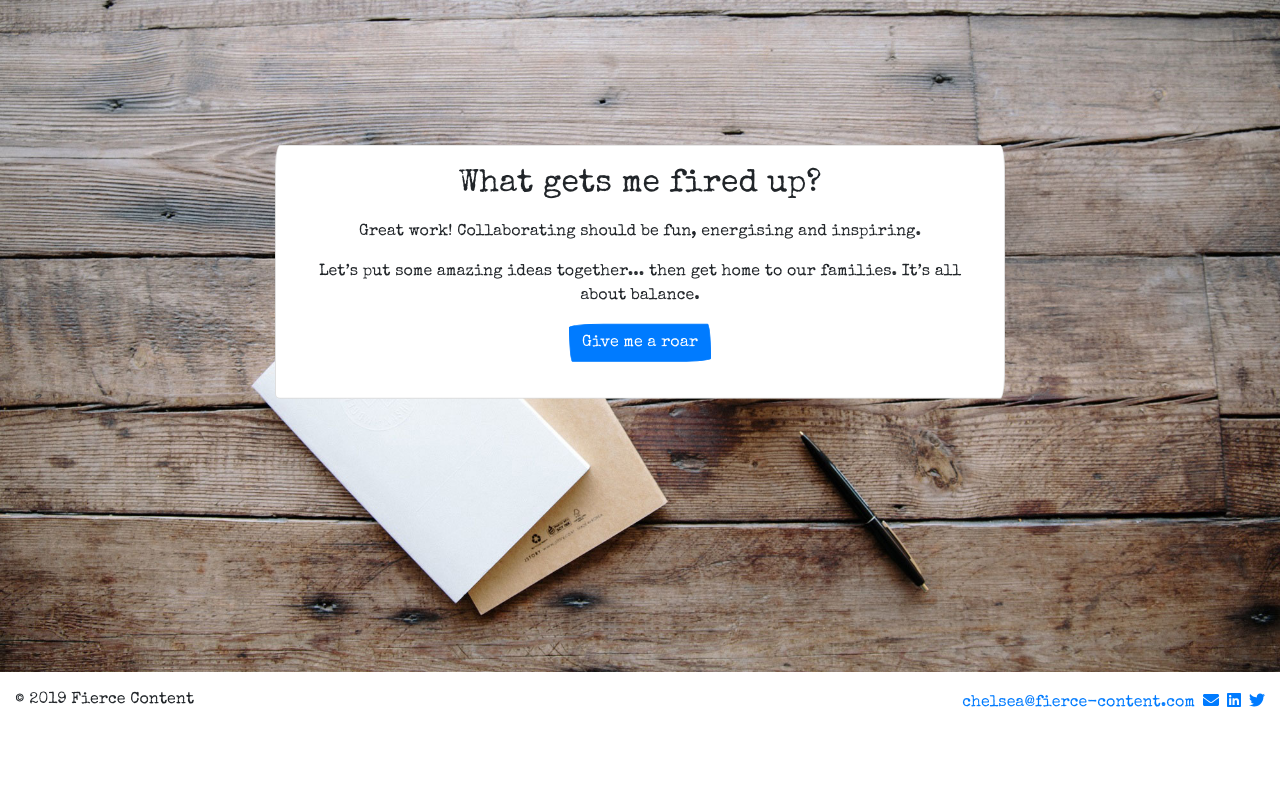
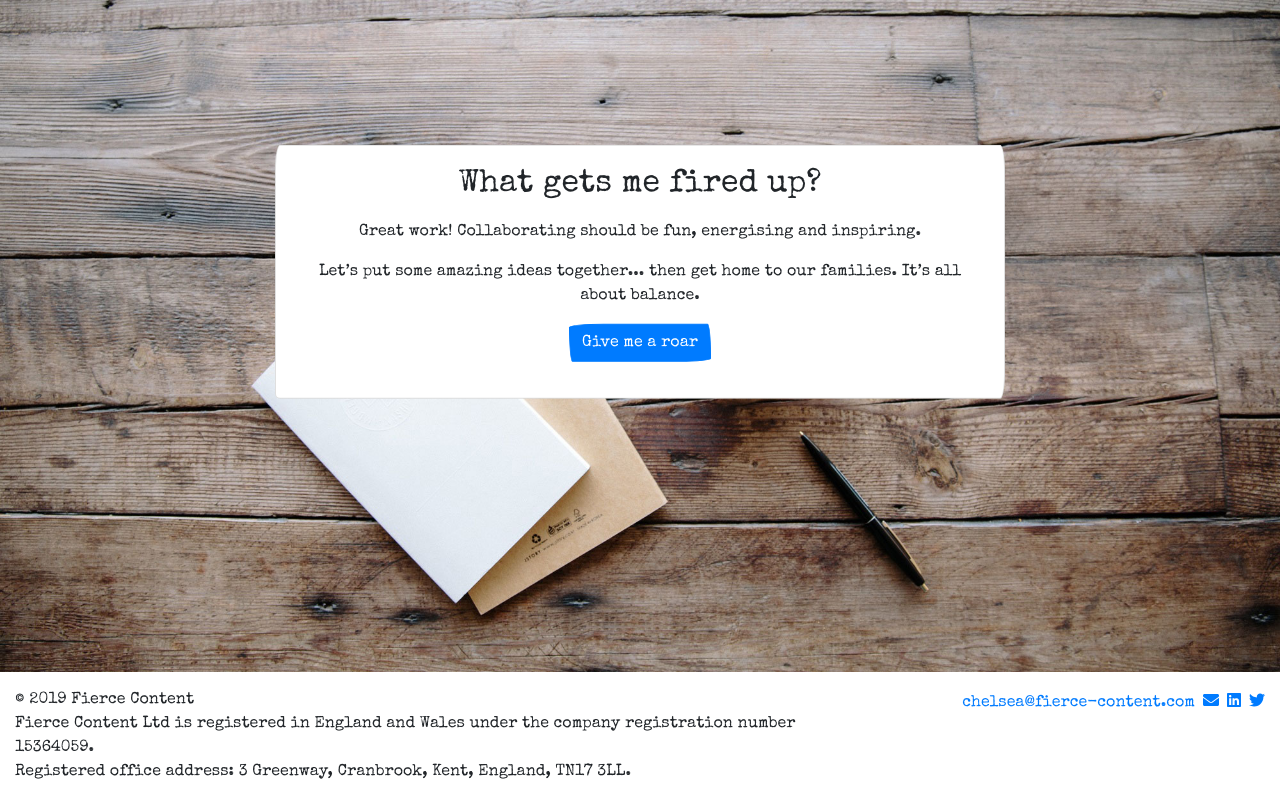
Before and after one commit to jimgroome/fiercecontent, a React (Create React App) app: page / in a window 1280 px wide. Shown: the part 2528-3328 px from the top of the page. Before the commit the page ends 3275 px from the top, so only its background shows below. Built offline with nearby package versions, Linux system fonts and the light colour scheme; a web font is replaced by a local one.

Commit message:
New footer content

```diff
--- a/src/scss/index.scss
+++ b/src/scss/index.scss
@@ -77,7 +77,6 @@ li,
       max-height: 56px;
       max-width: 100%;
       width: initial !important;
-      // max-height: 100%;
     }
   }
 }
@@ -86,6 +85,9 @@ li,
 }
 .site-footer {
   padding: 1rem 0;
+  p {
+    margin-bottom: 0;
+  }
 }
 .navbar {
   .site-logo {
--- a/src/sections/Footer.js
+++ b/src/sections/Footer.js
@@ -11,6 +11,14 @@ const Footer = () => {
         <Row>
           <Col xs="8">
             <p>&copy; 2019 Fierce Content</p>
+            <p>
+              Fierce Content Ltd is registered in England and Wales under the
+              company registration number 15364059.
+            </p>
+            <p>
+              Registered office address: 3 Greenway, Cranbrook, Kent, England,
+              TN17 3LL.
+            </p>
           </Col>
           <Col xs="4">
             <ul className="text-right list-inline">
```
